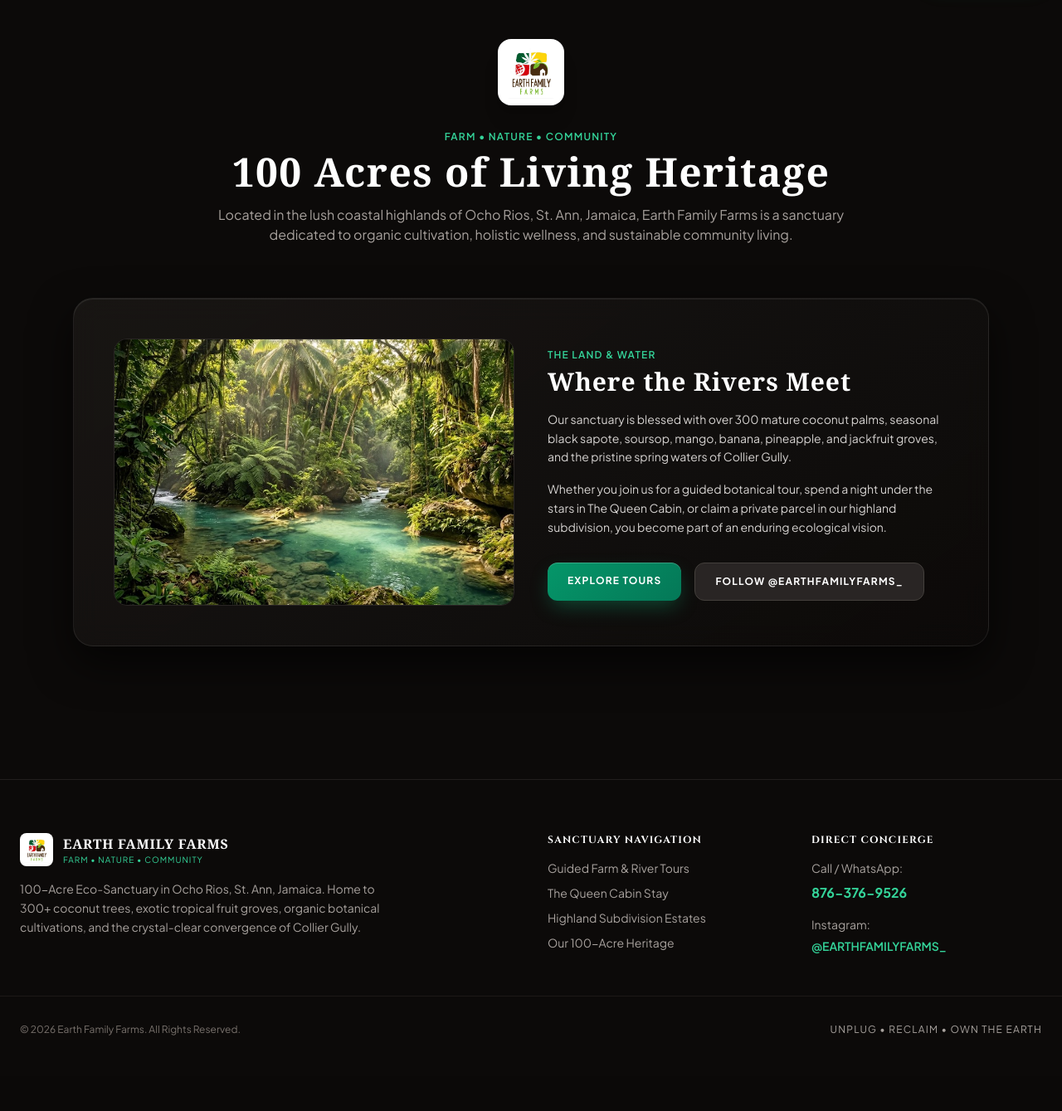
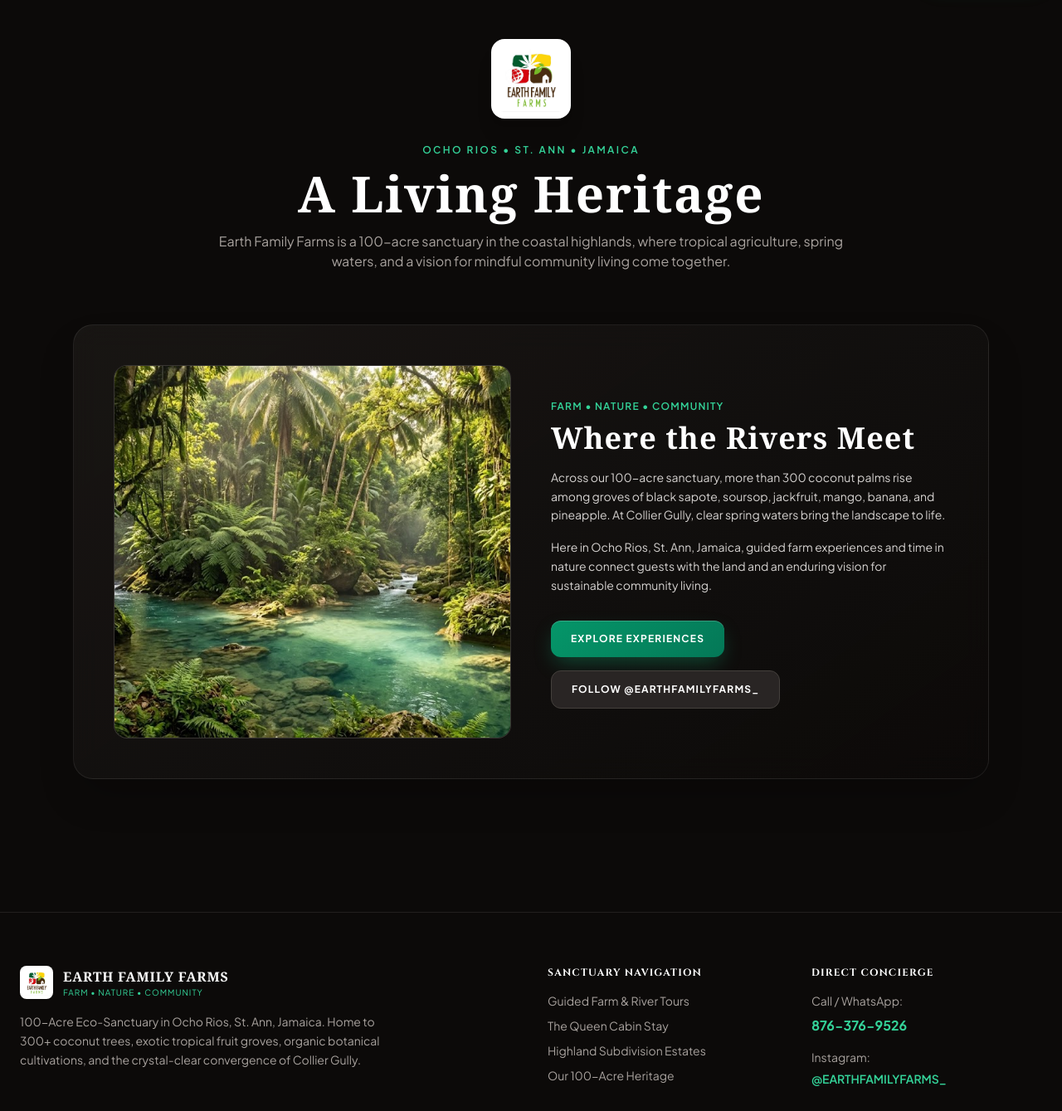
Before and after one commit to ryds052-dot/earth-family-farms, a Flask app: page /about in a window 1280 px wide. Shown: the part 81-1420 px from the top of the page at 83% size. Before the commit the page ends 1329 px from the top, so only its background shows below. Run offline with Flask 3, Linux system fonts and the light colour scheme; some libraries are stand-ins or nearby versions.

Commit message:
Upgrade Earth Family Farms design and visuals

```diff
--- a/templates/about.html
+++ b/templates/about.html
@@ -4,34 +4,34 @@
 <section class="pt-32 pb-24 bg-stone-950 text-stone-100 min-h-screen">
     <div class="max-w-6xl mx-auto px-6">
 
-        <div class="text-center max-w-3xl mx-auto mb-16">
-            <img src="/static/images/logo.png" alt="Earth Family Farms" class="h-20 w-20 mx-auto rounded-2xl bg-white p-2 shadow-xl mb-6 object-contain">
-            <span class="text-emerald-400 text-xs font-semibold uppercase tracking-widest">Farm • Nature • Community</span>
-            <h1 class="text-4xl md:text-5xl font-serif font-bold text-white mt-2">100 Acres of Living Heritage</h1>
+        <div class="text-center max-w-3xl mx-auto mb-14 md:mb-16">
+            <img src="/static/images/logo.png" alt="Earth Family Farms" class="h-24 w-24 mx-auto rounded-2xl bg-white p-2 shadow-xl mb-6 object-contain">
+            <span class="text-emerald-400 text-xs font-semibold uppercase tracking-[0.2em]">Ocho Rios • St. Ann • Jamaica</span>
+            <h1 class="text-4xl md:text-6xl font-serif font-bold text-white mt-3">A Living Heritage</h1>
             <p class="text-stone-400 text-sm md:text-base mt-4 leading-relaxed">
-                Located in the lush coastal highlands of Ocho Rios, St. Ann, Jamaica, Earth Family Farms is a sanctuary dedicated to organic cultivation, holistic wellness, and sustainable community living.
+                Earth Family Farms is a 100-acre sanctuary in the coastal highlands, where tropical agriculture, spring waters, and a vision for mindful community living come together.
             </p>
         </div>
 
-        <div class="grid grid-cols-1 md:grid-cols-2 gap-10 items-center bg-stone-900 rounded-3xl p-8 md:p-12 mb-16">
-            <div class="overflow-hidden rounded-2xl border border-stone-800">
-                <img src="/static/images/river-hike.jpg" alt="Collier Gully Spring Convergence" class="w-full h-80 object-cover">
+        <div class="grid grid-cols-1 md:grid-cols-2 gap-8 md:gap-12 items-center bg-stone-900 border border-stone-800/80 rounded-3xl p-6 md:p-12 mb-16 shadow-2xl">
+            <div class="overflow-hidden rounded-2xl border border-stone-700/80 bg-stone-950">
+                <img src="/static/images/river-hike.jpg" alt="The spring waters of Collier Gully" class="w-full h-80 md:h-[28rem] object-cover">
             </div>
             <div>
-                <span class="text-xs uppercase tracking-widest text-emerald-400 font-semibold">The Land & Water</span>
-                <h2 class="text-2xl md:text-3xl font-serif font-bold text-white mt-1">Where the Rivers Meet</h2>
+                <span class="text-xs uppercase tracking-widest text-emerald-400 font-semibold">Farm • Nature • Community</span>
+                <h2 class="text-2xl md:text-4xl font-serif font-bold text-white mt-2">Where the Rivers Meet</h2>
                 <p class="text-stone-300 text-sm leading-relaxed mt-4">
-                    Our sanctuary is blessed with over 300 mature coconut palms, seasonal black sapote, soursop, mango, banana, pineapple, and jackfruit groves, and the pristine spring waters of Collier Gully.
+                    Across our 100-acre sanctuary, more than 300 coconut palms rise among groves of black sapote, soursop, jackfruit, mango, banana, and pineapple. At Collier Gully, clear spring waters bring the landscape to life.
                 </p>
                 <p class="text-stone-300 text-sm leading-relaxed mt-4">
-                    Whether you join us for a guided botanical tour, spend a night under the stars in The Queen Cabin, or claim a private parcel in our highland subdivision, you become part of an enduring ecological vision.
+                    Here in Ocho Rios, St. Ann, Jamaica, guided farm experiences and time in nature connect guests with the land and an enduring vision for sustainable community living.
                 </p>
                 <div class="mt-8 flex flex-wrap gap-4">
                     <a href="/experiences" class="btn-emerald text-white text-xs font-bold uppercase tracking-widest py-3.5 px-6 rounded-xl">
-                        Explore Tours
+                        Explore Experiences
                     </a>
-                    <a href="https://instagram.com/earthfamilyfarms_" target="_blank" class="bg-stone-800 hover:bg-stone-700 text-white text-xs font-bold uppercase tracking-widest py-3.5 px-6 rounded-xl border border-stone-700">
-                        Follow @EARTHFAMILYFARMS_
+                    <a href="https://instagram.com/earthfamilyfarms_" target="_blank" rel="noopener noreferrer" class="bg-stone-800 hover:bg-stone-700 text-white text-xs font-bold uppercase tracking-widest py-3.5 px-6 rounded-xl border border-stone-700">
+                        Follow @earthfamilyfarms_
                     </a>
                 </div>
             </div>
--- a/templates/base.html
+++ b/templates/base.html
@@ -37,6 +37,12 @@
             to { opacity: 1; transform: translateY(0); }
         }
         main { animation: fadeUp 0.7s cubic-bezier(0.16, 1, 0.3, 1) forwards; }
+        main > section {
+            scroll-margin-top: 8rem;
+        }
+        main > section:first-child {
+            padding-top: 8rem;
+        }
 
         /* Frosted Glassmorphism & Rim Lighting for Cards */
         .bg-stone-900, .glass-card {
@@ -54,6 +60,17 @@
             box-shadow: 0 30px 60px -12px rgba(0, 0, 0, 0.85),
                         0 0 35px -5px rgba(16, 185, 129, 0.18),
                         inset 0 1px 0 rgba(52, 211, 153, 0.25) !important;
+        }
+
+        .bg-stone-900 img {
+            transition: transform 0.7s cubic-bezier(0.16, 1, 0.3, 1);
+        }
+        .bg-stone-900:hover img {
+            transform: scale(1.04);
+        }
+
+        .image-lightbox.hidden {
+            display: none;
         }
 
         /* Luxury Emerald Buttons */
@@ -158,26 +175,41 @@
     </footer>
 
     <!-- Fullscreen High-Res Image Lightbox Modal -->
-    <div id="image-lightbox" class="fixed inset-0 z-50 hidden bg-stone-950/95 backdrop-blur-xl flex items-center justify-center p-4 md:p-10 cursor-zoom-out" onclick="this.classList.add('hidden')">
-        <button class="absolute top-6 right-6 text-stone-300 hover:text-white text-xs uppercase tracking-widest border border-stone-700 px-4 py-2 rounded-full bg-stone-900/90">
+    <div id="image-lightbox" class="image-lightbox fixed inset-0 z-50 hidden bg-stone-950/95 backdrop-blur-xl flex items-center justify-center p-4 md:p-10 cursor-zoom-out" role="dialog" aria-modal="true" aria-label="Image preview" aria-hidden="true">
+        <button id="image-lightbox-close" type="button" aria-label="Close image preview" class="absolute top-6 right-6 text-stone-300 hover:text-white text-xs uppercase tracking-widest border border-stone-700 px-4 py-2 rounded-full bg-stone-900/90">
             Close [ESC]
         </button>
-        <img id="lightbox-img" src="" alt="Full Resolution Preview" class="max-h-[90vh] max-w-[92vw] object-contain rounded-2xl border border-stone-800 shadow-2xl">
+        <img id="lightbox-img" src="" alt="Full Resolution Preview" class="max-h-[94vh] max-w-[96vw] object-contain rounded-2xl border border-stone-800 shadow-2xl">
     </div>
 
     <script>
         document.addEventListener('DOMContentLoaded', () => {
             const lightbox = document.getElementById('image-lightbox');
             const lightboxImg = document.getElementById('lightbox-img');
+            const closeButton = document.getElementById('image-lightbox-close');
+            const closeLightbox = () => {
+                lightbox.classList.add('hidden');
+                lightbox.setAttribute('aria-hidden', 'true');
+                document.body.classList.remove('overflow-hidden');
+            };
+
             document.querySelectorAll('section img').forEach(img => {
                 img.classList.add('cursor-zoom-in');
                 img.addEventListener('click', () => {
-                    lightboxImg.src = img.src;
+                    lightboxImg.src = img.currentSrc || img.src;
+                    lightboxImg.alt = img.alt || 'Full Resolution Preview';
                     lightbox.classList.remove('hidden');
+                    lightbox.setAttribute('aria-hidden', 'false');
+                    document.body.classList.add('overflow-hidden');
                 });
             });
+
+            closeButton.addEventListener('click', closeLightbox);
+            lightbox.addEventListener('click', event => {
+                if (event.target === lightbox) closeLightbox();
+            });
             document.addEventListener('keydown', (e) => {
-                if (e.key === 'Escape') lightbox.classList.add('hidden');
+                if (e.key === 'Escape' && !lightbox.classList.contains('hidden')) closeLightbox();
             });
         });
     </script>
--- a/templates/stays.html
+++ b/templates/stays.html
@@ -6,14 +6,14 @@
 
         <div class="text-center max-w-3xl mx-auto mb-16">
             <span class="text-emerald-400 text-xs font-semibold uppercase tracking-widest">Off-Grid Luxury Sanctuary</span>
-            <h1 class="text-4xl md:text-5xl font-serif font-bold text-white mt-2">Sanctuary Stays in Ocho Rios</h1>
+            <h1 class="text-4xl md:text-5xl font-serif font-bold text-white mt-2">Accommodations</h1>
             <p class="text-stone-400 text-sm md:text-base mt-4 leading-relaxed">
                 Immerse yourself in our 100-acre organic fruit forest with handcrafted timber architecture, cool mountain breezes, and starlit campfires.
             </p>
         </div>
 
         <!-- Queen Cabin Feature Showcase -->
-        <div class="max-w-5xl mx-auto bg-stone-900 rounded-3xl p-8 md:p-12 mb-16">
+        <div class="max-w-5xl mx-auto bg-stone-900 border border-stone-800/80 rounded-3xl p-6 md:p-10 mb-12 shadow-2xl">
             <div class="grid grid-cols-1 md:grid-cols-2 gap-10 items-center">
                 <div class="overflow-hidden rounded-2xl border border-stone-800 bg-stone-950">
                     <img src="/static/images/queen-cabin.jpg" alt="The Queen Cabin Experience" class="w-full h-96 object-cover">
@@ -44,7 +44,7 @@
         </div>
 
         <!-- Reservation & Excursion Inquiry Form -->
-        <div id="stay-inquiry" class="max-w-3xl mx-auto bg-stone-900 rounded-3xl p-8 md:p-12 border border-stone-800">
+        <div id="stay-inquiry" class="max-w-3xl mx-auto bg-stone-900 rounded-3xl p-6 md:p-10 border border-stone-800/80 shadow-2xl">
             <div class="text-center mb-8">
                 <span class="text-xs uppercase tracking-widest text-emerald-400 font-semibold">Direct Sanctuary Booking</span>
                 <h3 class="text-2xl md:text-3xl font-serif font-bold text-white mt-1">Reserve Your Stay or Farm Tour</h3>
```
Also changed, not shown: templates/estates.html (+6 -6 lines), templates/experiences.html (+7 -7 lines), templates/index.html (+6 -6 lines).
